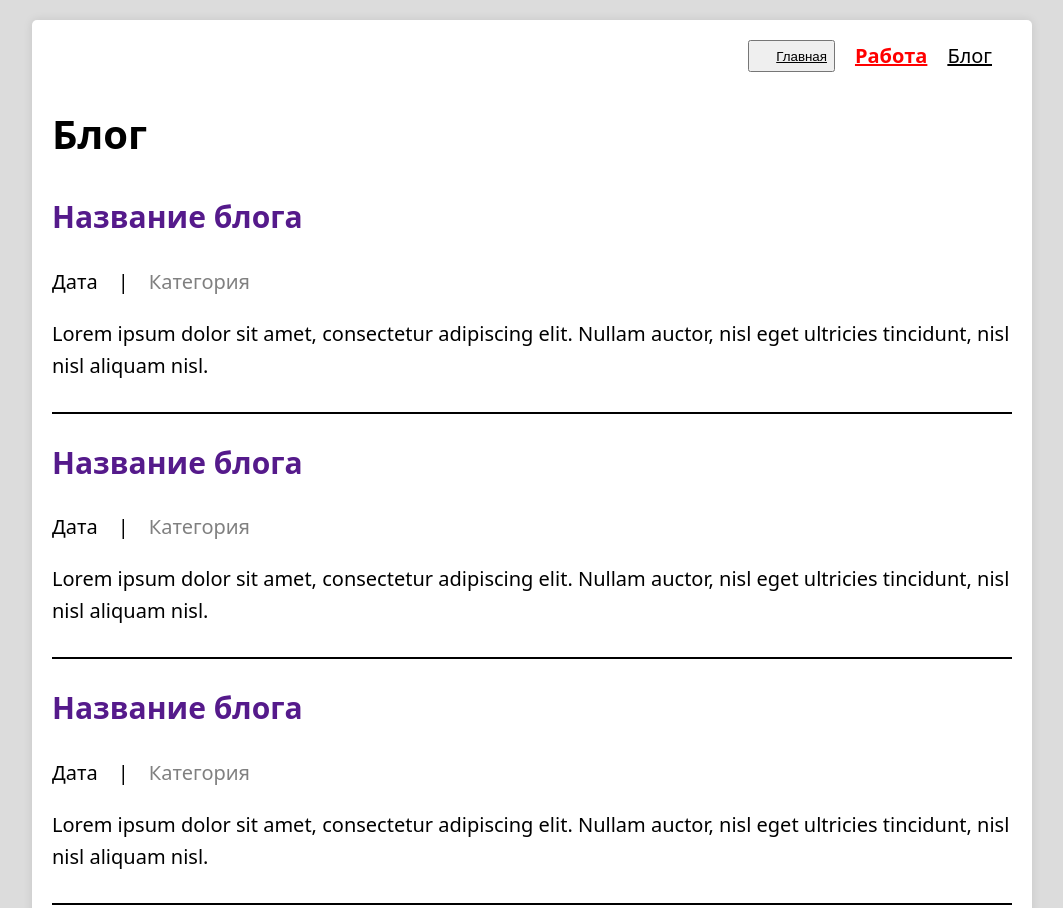
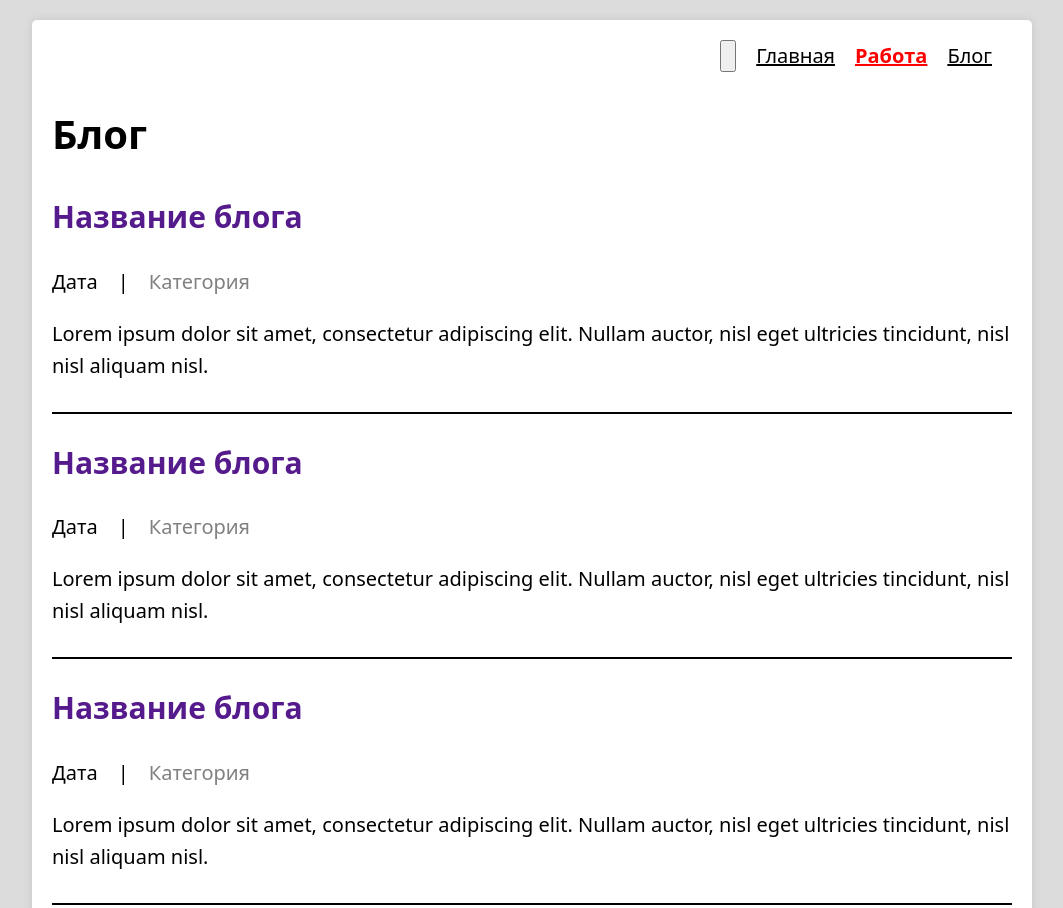
Before and after one commit to SDVadim/Frontend_project_1, a plain HTML site: page work.html in a window 1280 px wide. Shown: the top 908 px of the page, without its empty margins (108-1171 px from the left). Drawn offline with Linux system fonts and the light colour scheme.

Commit message:
поменял папки

```diff
--- a/src/main/work.html
+++ b/work.html
@@ -8,7 +8,8 @@
 <body>
     <div class="container">
         <nav>
-            <button><a href="index.html">Главная</a></button>
+            <button></button>
+            <a href="index.html">Главная</a>
             <a class="current-page" href="work.html">Работа</a>
             <a href="blog.html">Блог</a>
         </nav>
```
Also changed, not shown: blog.html (renamed from src/main/blog.html), img/avatar.png (renamed from src/main/img/avatar.png), img/feature-work-1.jpg (renamed from src/main/img/feature-work-1.jpg), img/feature-work-2.jpg (renamed from src/main/img/feature-work-2.jpg), img/feature-work-3.jpg (renamed from src/main/img/feature-work-3.jpg), img/github.png (renamed from src/main/img/github.png), img/instagram.png (renamed from src/main/img/instagram.png), img/twitter.png (renamed from src/main/img/twitter.png), index.html (renamed from src/main/index.html), styles.css (renamed from src/main/styles.css).
